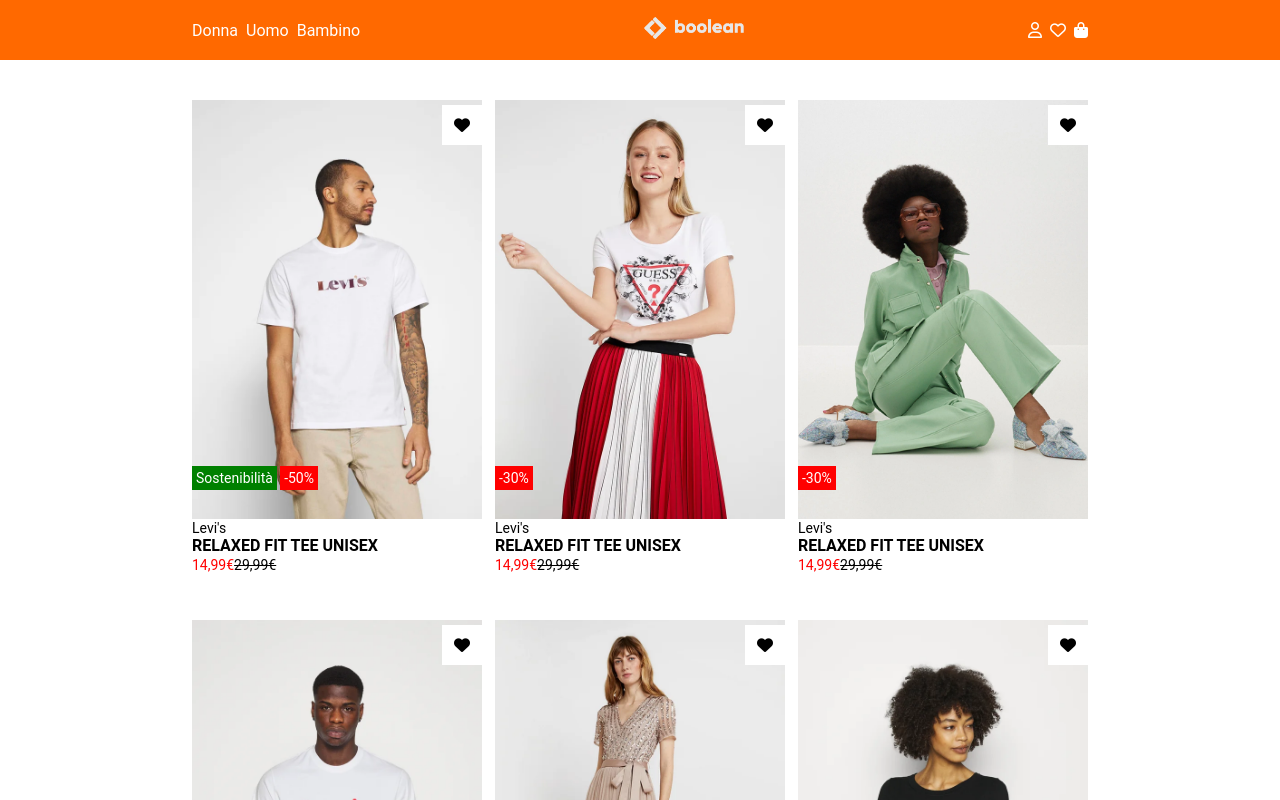
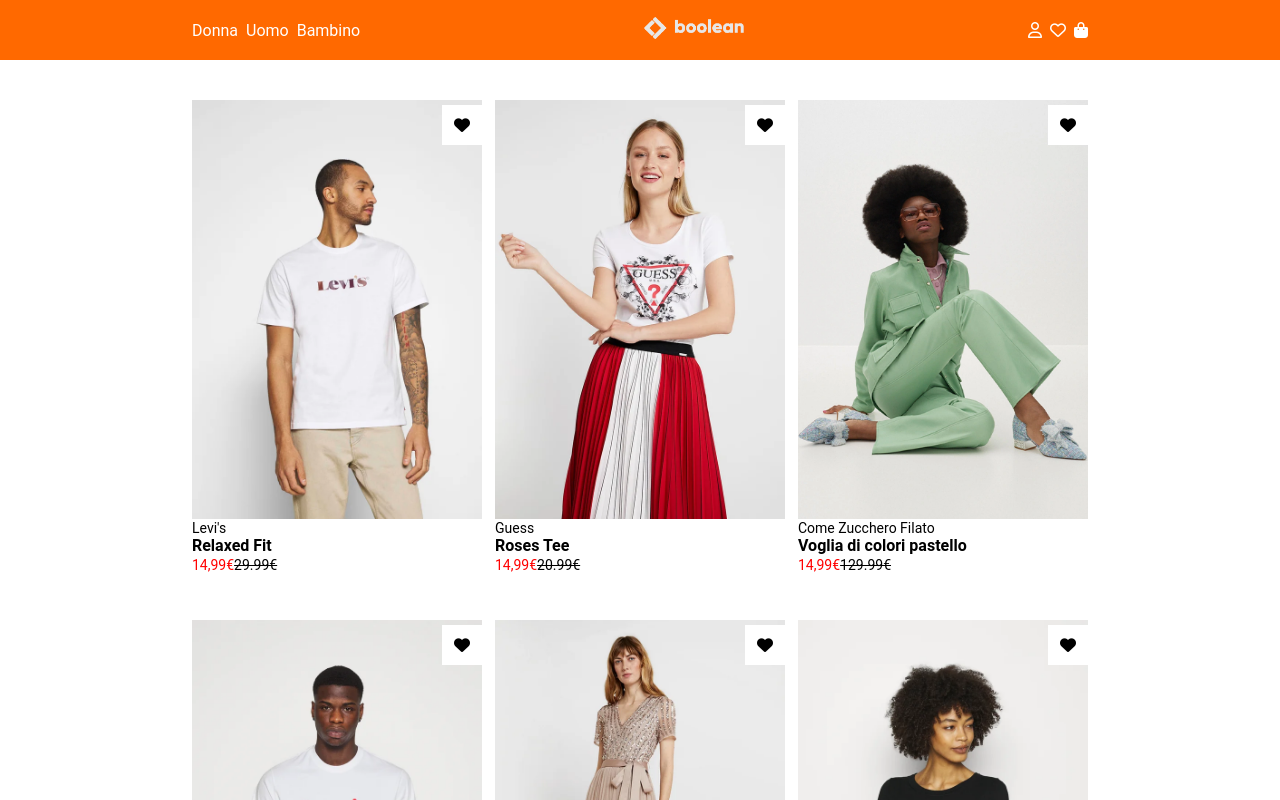
Before and after one commit to fraberret/vite-boolando, a Vue app: page / in a window 1280 px wide. Shown: the top 800 px of the page. Built offline with nearby package versions, Linux system fonts and the light colour scheme.

Commit message:
fix cardproduct and add props

```diff
--- a/src/App.vue
+++ b/src/App.vue
@@ -2,7 +2,6 @@
 import AppHeader from './components/AppHeader.vue';
 import AppMain from './components/AppMain.vue';
 import AppFooter from './components/AppFooter.vue';
-
 import "@fortawesome/fontawesome-free/css/all.min.css";
 
 export default {
--- a/src/components/AppMain.vue
+++ b/src/components/AppMain.vue
@@ -1,11 +1,17 @@
 <script>
 import CardProducts from './CardProducts.vue'
+import { products } from '../data.js'
 
 export default {
     name: 'AppMain',
     components: {
         CardProducts,
 
+    },
+    data() {
+        return {
+            products
+        }
     }
 }
 </script>
@@ -13,7 +19,7 @@
 <template>
     <main>
         <div class="main_contenitor contenitor">
-            <CardProducts />
+            <CardProducts :product="product" :key="product.id" v-for="product in products" />
         </div>
     </main>
 </template>
--- a/src/components/CardProducts.vue
+++ b/src/components/CardProducts.vue
@@ -1,12 +1,12 @@
 <template>
-    <div class="item" v-for="product in products">
+    <div class="item">
 
         <img class="first_img" :src="product.frontImage">
         <img class="second_img" :src="product.backImage" alt="">
         <div class="heart_square"><i class="fa-solid fa-heart"></i>
         </div>
         <div class="badges">
-            <span v-for="badge in product.badges"
+            <span v-for="badge in badges"
                 :class="{ 'red_square': badge.type == 'discount', 'green_square': badge.type === 'tag' }">
                 {{ badge.value }}
             </span>
@@ -14,10 +14,10 @@
         </div>
 
         <div class="item_description">
-            <p class="brand small">Levi's</p>
-            <p class="object"><strong>RELAXED FIT TEE UNISEX</strong></p>
+            <p class="brand small">{{ product.brand }}</p>
+            <p class="object"><strong>{{ product.name }}</strong></p>
             <span class="discount_price small">14,99&euro;</span>
-            <span class="real_price small">29,99&euro;</span>
+            <span class="real_price small">{{ product.price }}&euro;</span>
 
         </div>
     </div>
@@ -25,18 +25,21 @@
 
 <script>
 
-import { products } from './Products.vue';
+
 
 export default {
     name: 'CardProducts',
-    components: {
-        products
-    },
-    data() {
-        return {
-            products
-        }
+    props: {
+        product: Object,
+        frontImage: String,
+        backImage: String,
+        badges: Array,
+        brand: String,
+        name: String,
+        price: Number,
+
     }
+
 
 }
 </script>
--- a/src/components/Products.vue
+++ b/src/data.js
@@ -1,4 +1,3 @@
-<script>
 
 export const products = [
     {
@@ -104,5 +103,3 @@
         ]
     }
 ]
-
-</script>
```
